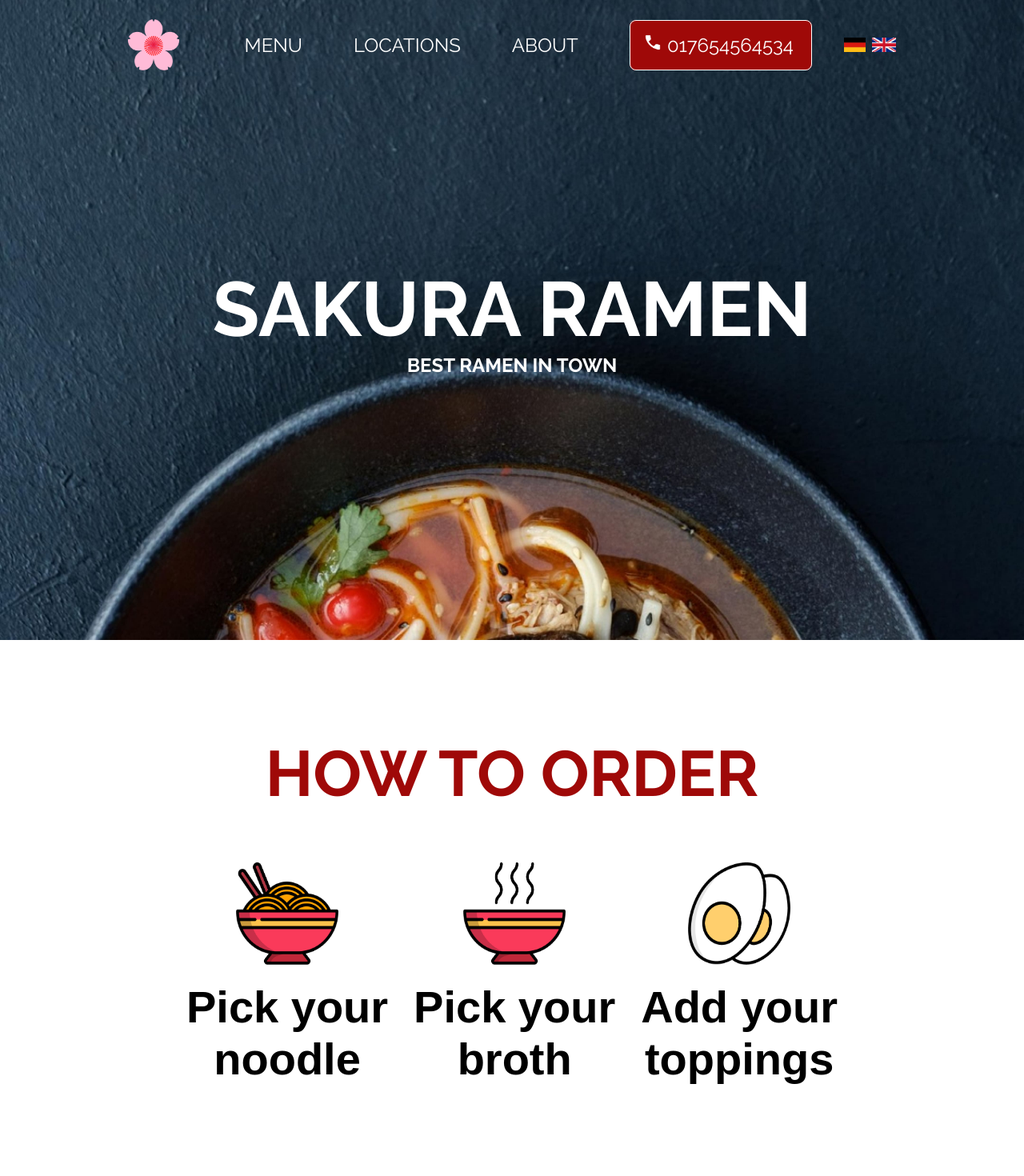
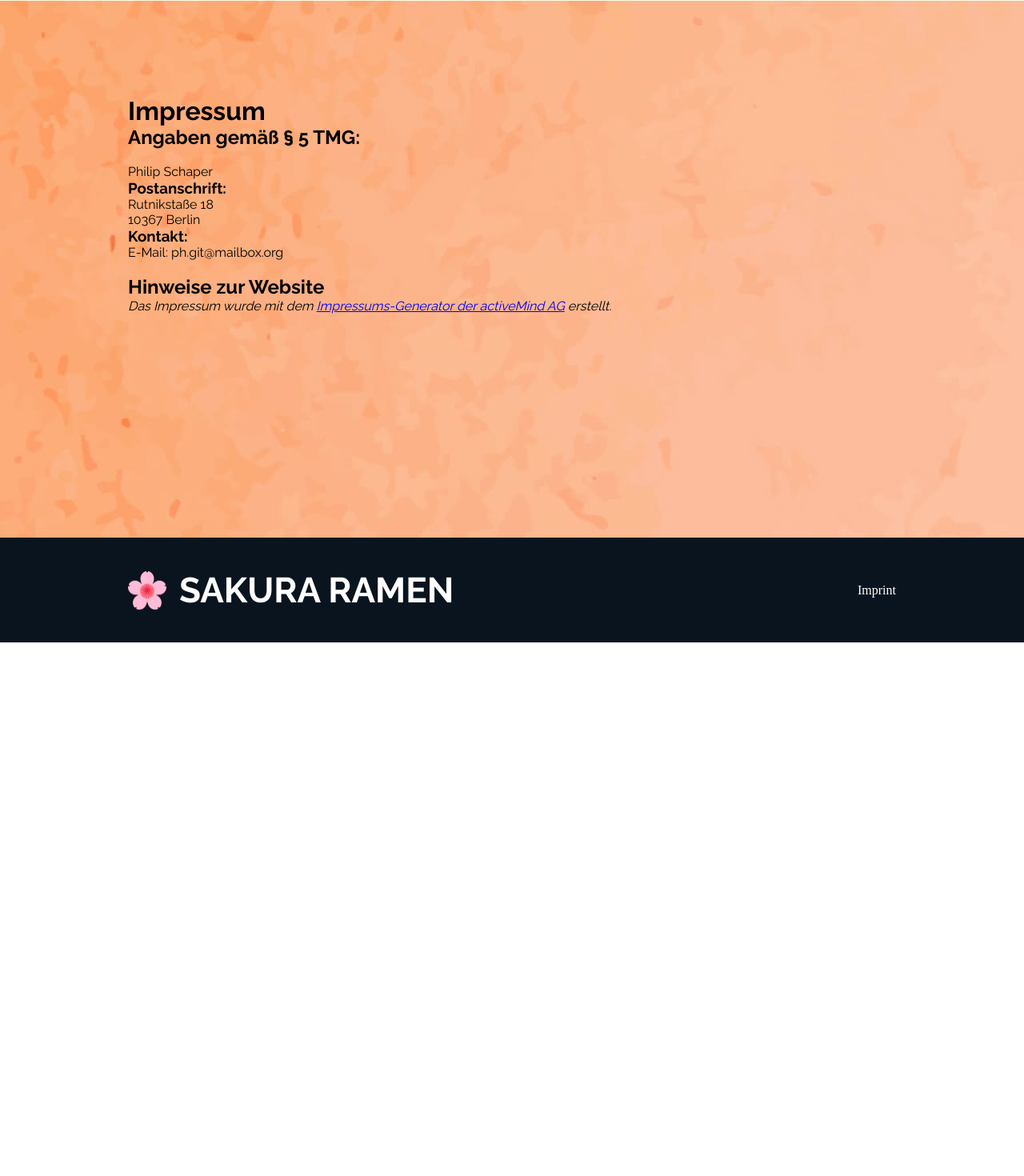
Before and after one commit to phischa/SakuraAngular, an Angular app: page /imprint in a window 1280 px wide. Before the commit this address led to /. Shown: the top 1470 px of the page at 80% size. After the commit the page ends 803 px from the top, so only its background shows below. Built offline with nearby package versions, Linux system fonts and the light colour scheme.

Commit message:
mixin in style.scss

```diff
--- a/src/app/app.component.html
+++ b/src/app/app.component.html
@@ -1,6 +1,2 @@
-<app-main-content></app-main-content>
-<app-imprint></app-imprint>
+<router-outlet></router-outlet>
 <app-footer></app-footer>
-
-
-<router-outlet></router-outlet>
--- a/src/app/app.routes.ts
+++ b/src/app/app.routes.ts
@@ -1,3 +1,8 @@
 import { Routes } from '@angular/router';
+import { MainContentComponent } from './main-content/main-content.component';
+import { ImprintComponent } from './imprint/imprint.component';
 
-export const routes: Routes = [];
+export const routes: Routes = [
+    { path: '', component: MainContentComponent },
+    { path: 'imprint', component: ImprintComponent },
+];
--- a/src/app/imprint/imprint.component.scss
+++ b/src/app/imprint/imprint.component.scss
@@ -6,4 +6,6 @@
     padding-top: 120px;
     padding-bottom: 120px;
     box-sizing: border-box;
+    height: 84vh;
+    overflow: hidden;
 }
--- a/src/app/main-content/how-to-order/how-to-order.component.html
+++ b/src/app/main-content/how-to-order/how-to-order.component.html
@@ -1,4 +1,4 @@
-<section id="section2">
+<section class="section2" id="how_to_order">
     <h2 id="how-german">HOW TO ORDER</h2>
 
     <div class="order">
--- a/src/app/main-content/how-to-order/how-to-order.component.scss
+++ b/src/app/main-content/how-to-order/how-to-order.component.scss
@@ -1,4 +1,4 @@
-#section2 {
+.section2 {
     padding-left: 160px;
     padding-right: 160px;
     padding-top: 120px;
--- a/src/app/main-content/landingPage/navbar/navbar.component.html
+++ b/src/app/main-content/landingPage/navbar/navbar.component.html
@@ -1,9 +1,9 @@
 <nav>
     <img class="sakura_logo1" src="assets/img/1_hero/PNG/sakura_logo.png" alt="sakura_logo">
     <div>
-        <a class="navbar-link hide-mobile" id="navbar-link-german1" href="#menu-scroll">MENU</a>
-        <a class="navbar-link hide-mobile" id="navbar-link-german2" href="#map-scroll">LOCATIONS</a>
-        <a class="navbar-link hide-mobile" id="navbar-link-german3" href="#about-scroll">ABOUT</a>
+        <a class="navbar-link hide-mobile" id="navbar-link-german1" href="#menu-link">MENU</a>
+        <a class="navbar-link hide-mobile" id="navbar-link-german2" href="#menu-link">LOCATIONS</a>
+        <a class="navbar-link hide-mobile" id="navbar-link-german3" href="#how_to_order">ABOUT</a>
         <a class="navbar-link phone-btn" href="tel:+49(0)17654564534">
             <img class="phone-img" src="assets/img/1_hero/PNG/phone.png" alt="phone_logo">
             017654564534
--- a/src/app/main-content/main-content.component.ts
+++ b/src/app/main-content/main-content.component.ts
@@ -6,7 +6,8 @@ import { HowToOrderComponent } from './how-to-order/how-to-order.component';
 @Component({
   selector: 'app-main-content',
   standalone: true,
-  imports: [LandingPageComponent,
+  imports: [
+    LandingPageComponent,
     OurMenuComponent,
     HowToOrderComponent
   ],
--- a/src/app/main-content/our-menu/our-menu.component.html
+++ b/src/app/main-content/our-menu/our-menu.component.html
@@ -1,4 +1,4 @@
-<section id="section3">
+<section class="section3" id="menu-link">
     <div class="menu" id="menu-scroll">
         <h2 class="menu-h2" id="menu-h2-german">OUR MENU</h2>
             <div class="menu-item1">
--- a/src/app/main-content/our-menu/our-menu.component.scss
+++ b/src/app/main-content/our-menu/our-menu.component.scss
@@ -1,4 +1,4 @@
-#section3 {
+.section3 {
     background-image: url(./../../../assets/img/3_section_our_menu/JPG/section_our_menu_bg.jpg);
     padding-right: 160px;
     padding-left: 160px;
@@ -71,7 +71,7 @@
 }
 
 @media(max-width: 960px) {
-    #section3 {
+    .section3 {
         display: flex;
         justify-content: center;
         padding-left: 24px;
--- a/src/app/shared/components/footer/footer.component.html
+++ b/src/app/shared/components/footer/footer.component.html
@@ -4,6 +4,6 @@
         <p class="footer-text">SAKURA RAMEN</p>
     </div>
     <div class="imprint">
-        <a href="#">Impressum</a>
+        <a href="imprint">Imprint</a>
     </div>
 </footer>
--- a/src/app/shared/components/footer/footer.component.scss
+++ b/src/app/shared/components/footer/footer.component.scss
@@ -3,6 +3,7 @@ footer {
     justify-content: space-between;
     padding: 40px 160px 40px 160px;
     background-color: #0A141E;
+    overflow: hidden;
 
     .footer-logo {
         display: flex;
```
Also changed, not shown: src/styles.scss (+11 -0 lines), 1 other file (tests, documents, lock files or other folders).
